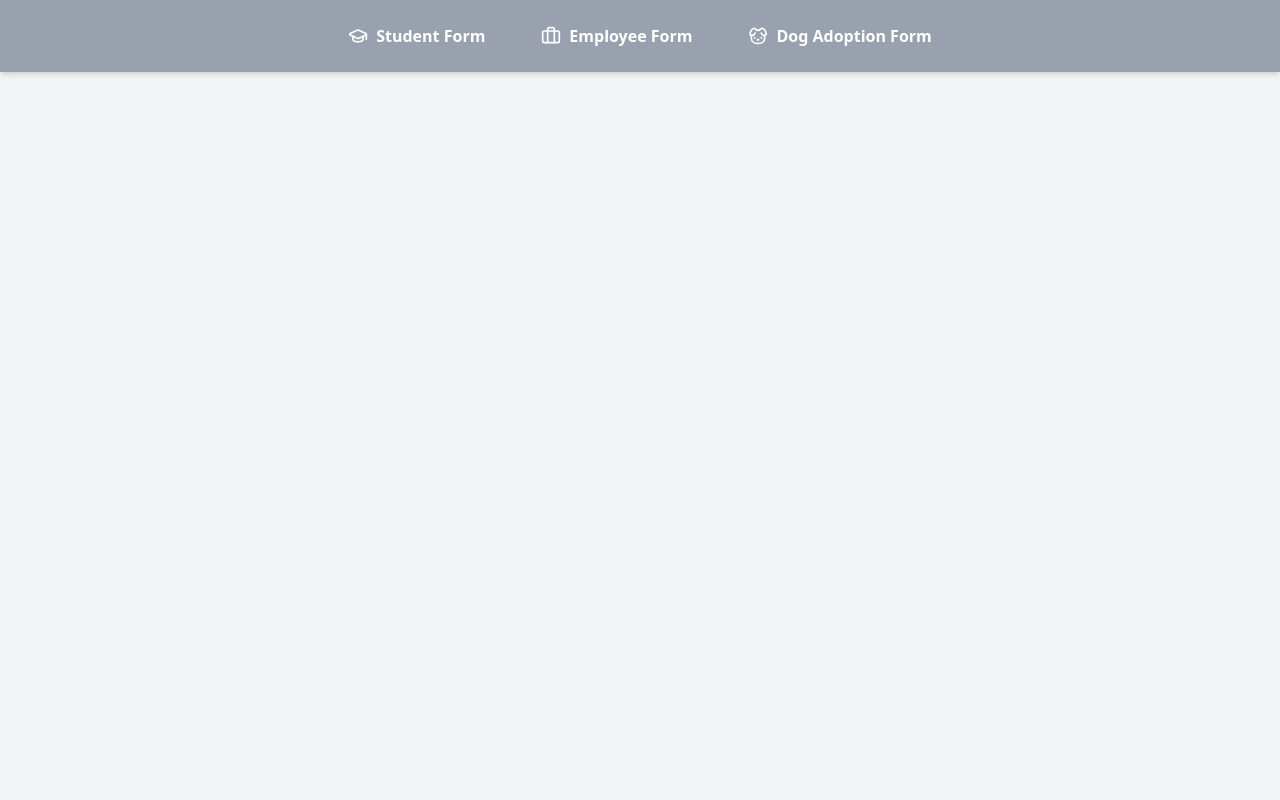
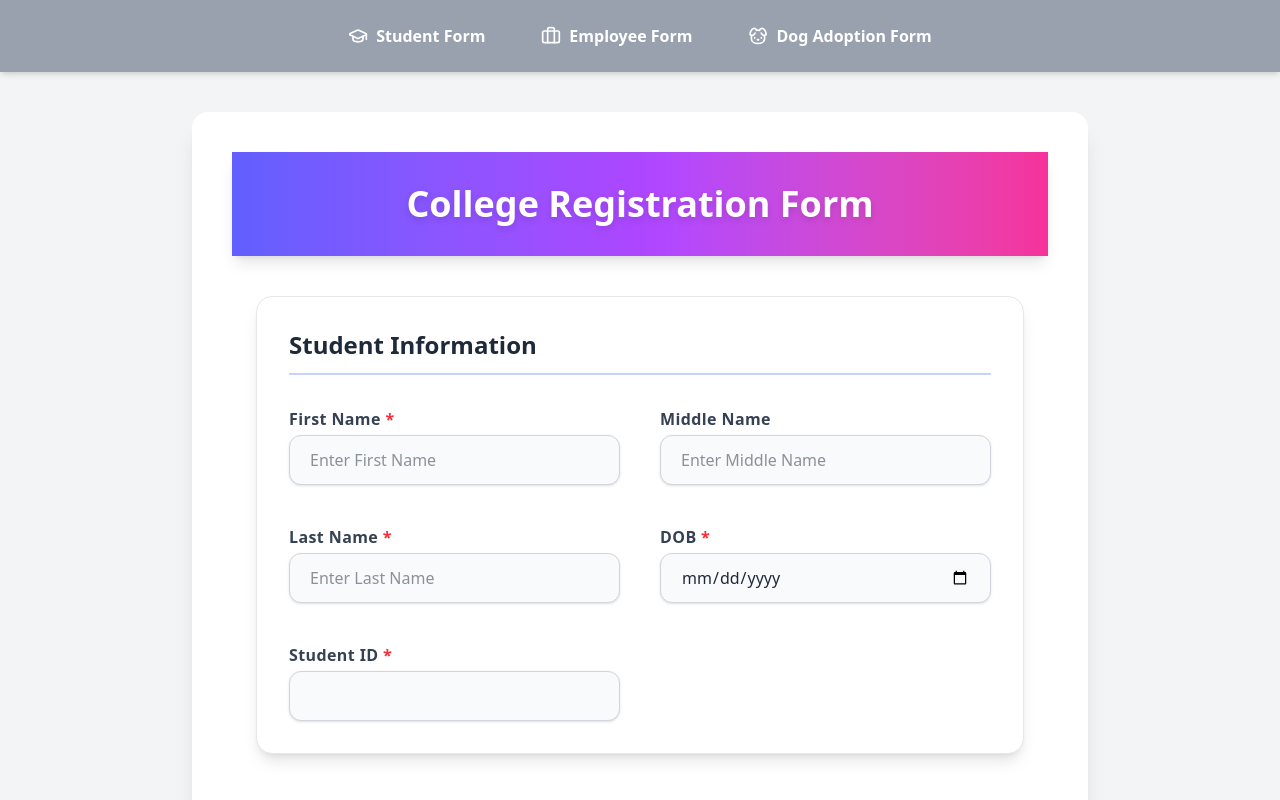
Before and after one commit to 0prii0/FormFlow, a React (Vite) app in the folder frontend/: page / in a window 1280 px wide. Shown: the top 800 px of the page. Built offline with nearby package versions, Linux system fonts and the light colour scheme.

Commit message:
frontend connected to backend

```diff
--- a/frontend/src/App.jsx
+++ b/frontend/src/App.jsx
@@ -1,6 +1,6 @@
 import React from 'react'
 import { BrowserRouter as Router, Routes, Route } from "react-router-dom";
-import StudentForm from './pages/studentForm'
+import StudentForm from './pages/StudentForm';
 import EmployeeForm from './pages/EmployeeForm'
 import DogAdoptionForm from './pages/DogAdoptionForm'
 import Navbar from './components/Navbar'
@@ -24,7 +24,7 @@ const App = () => {
             <Route path="/dog-adoption" element={<DogAdoptionForm />} />
 
 
-            {/* <Route path="*" element={<StudentForm />} /> */}
+            <Route path="/" element={<StudentForm />} />
           </Routes>
         </div>
       </div>
--- a/frontend/src/components/DynamicForm.jsx
+++ b/frontend/src/components/DynamicForm.jsx
@@ -1,19 +1,23 @@
 import React from "react";
+import axios from 'axios';
+
 
 function DynamicForm({ title, sections }) {
 
+const handleSubmit = async (e) => {
+    e.preventDefault();
+    const formData = new FormData(e.target);
+    const data = Object.fromEntries(formData.entries());
 
-const handleSubmit = (e) => {
-  e.preventDefault();
-
-  const formData = new FormData(e.target.value);
-
-  const data = Object.fromEntries(formData.entries());
-
-  console.log("Form Submitted: ", data);
-}
-
-
+    try {
+      const res = await axios.post("http://localhost:5000/api/students", data);
+      alert("Student saved successfully!");
+      console.log(res.data);
+    } catch (error) {
+      console.error(error);
+      alert("Error saving student data");
+    }
+  };
 
 
 
```
